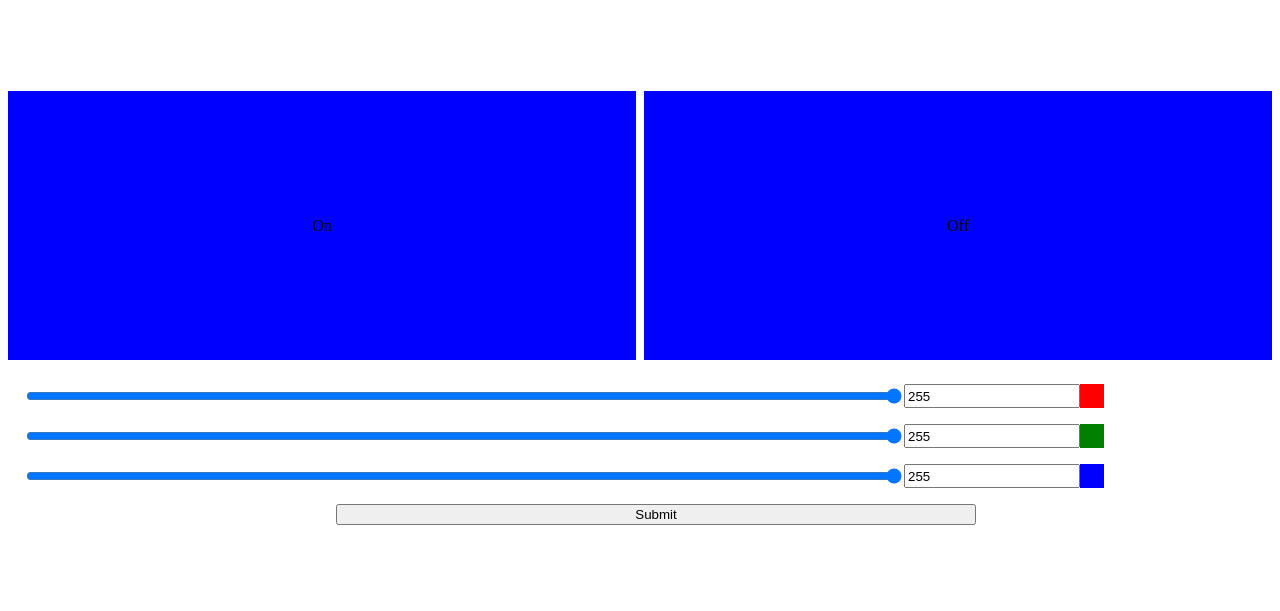
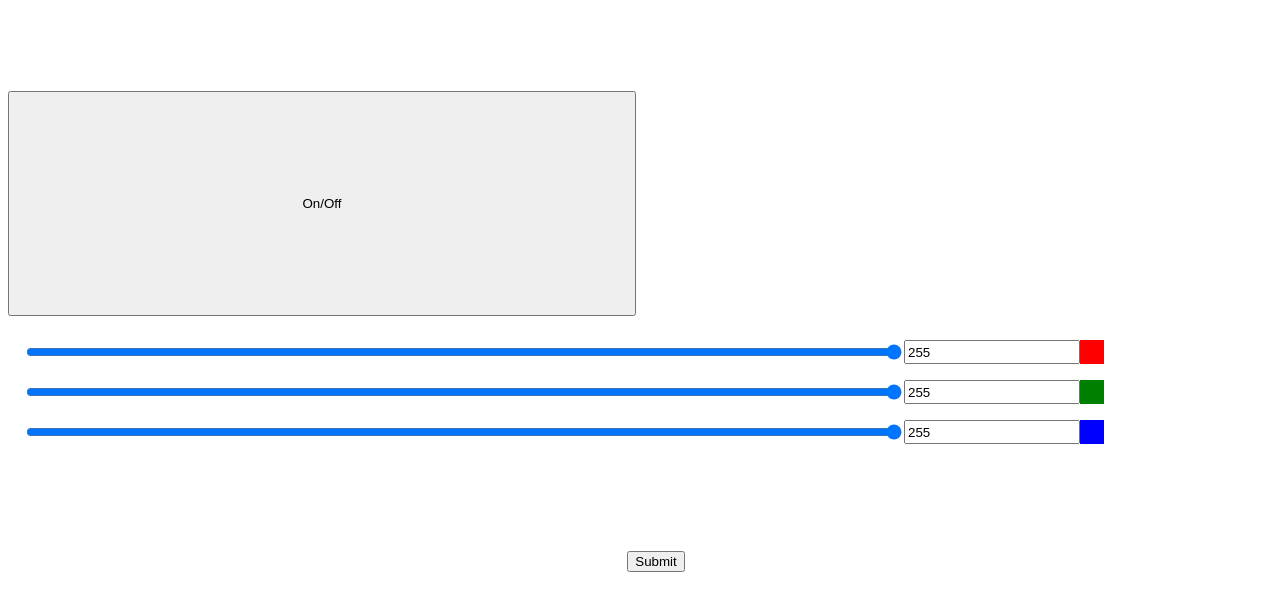
Before and after one commit to chasefarmer2808/rgbapp, a Flask app: page / in a window 1280 px wide. Shown: the top 611 px of the page. Run offline with Flask 2, Linux system fonts and the light colour scheme.

Commit message:
merging stash

```diff
--- a/static/js/index.js
+++ b/static/js/index.js
@@ -4,13 +4,15 @@ $(document).ready(function() {
 
 var r_input, b_input, g_input,
     r_slider, b_slider, g_slider,
-    onBtn, offBtn, submitBtn;
+    onBtn, offBtn, submitBtn, statusView;
 
 var BASE_URL = 'http://192.168.0.106:5000';
 
 var rVal = 255,
     gVal = 255,
     bVal = 255;
+
+var powerStatus = false;
 
 function hexToRGBArray(hex) {
     r = parseInt(hex.substring(1, 3), 16);
@@ -29,11 +31,8 @@ function startup() {
     g_slider = document.querySelector('#green-range');
     b_slider = document.querySelector('#blue-range');
 
-    setRGBInputs();
-
-    onBtn = document.querySelector('#on-button');
-    offBtn = document.querySelector('#off-button');
-    submitBtn = document.querySelector('.submit-button');
+    powerBtn = document.querySelector('#toggle-button');
+    submitBtn = document.querySelector('#submit-button');
 
     statusView = document.querySelector('.status-container');
 
@@ -44,9 +43,20 @@ function startup() {
     g_slider.addEventListener('input', updateRGBValuesFromSlider, false);
     b_slider.addEventListener('input', updateRGBValuesFromSlider, false);
 
-    onBtn.addEventListener('click', rgbOn, false);
-    offBtn.addEventListener('click', rgbOff, false);
+    powerBtn.addEventListener('click', toggleLEDPower, false);
     submitBtn.addEventListener('click', updateRGB, false);
+
+    setRGBInputs();
+}
+
+function toggleLEDPower() {
+    if (powerStatus) {
+        rgbOff();
+    } else {
+        rgbOn();
+    }
+
+    powerStatus = !powerStatus;
 }
 
 function updateRGBValuesFromInput() {
--- a/templates/index.html
+++ b/templates/index.html
@@ -7,16 +7,8 @@
     </head>
     <body>
         <div class="main-container">
-            <div class="status-container">
-                <div class="status"></div>
-            </div>
             <div class="power-button-container">
-                <div class="power-button" id="on-button">
-                    <span>On<span>
-                </div>
-                <div class="power-button" id="off-button">
-                    <span>Off<span>
-                </div>
+                <button type="button" class="circle-button" id="toggle-button">On/Off</button>
             </div>
             <div class="color-picker-container">
                 <div class="slider-container">
@@ -36,8 +28,11 @@
                         <div class="color-box" id="blue-box"></div>
                     </div>
                 </div>
+                <div class="status-container">
+                    <div class="status"></div>
+                </div>
                 <div class="submit-button-container">
-                    <button type="button" class="submit-button">Submit</div>
+                    <button type="button" class="circle-button" id="submit-button">Submit</button>
                 </div>
             </div>
         </div>
```
